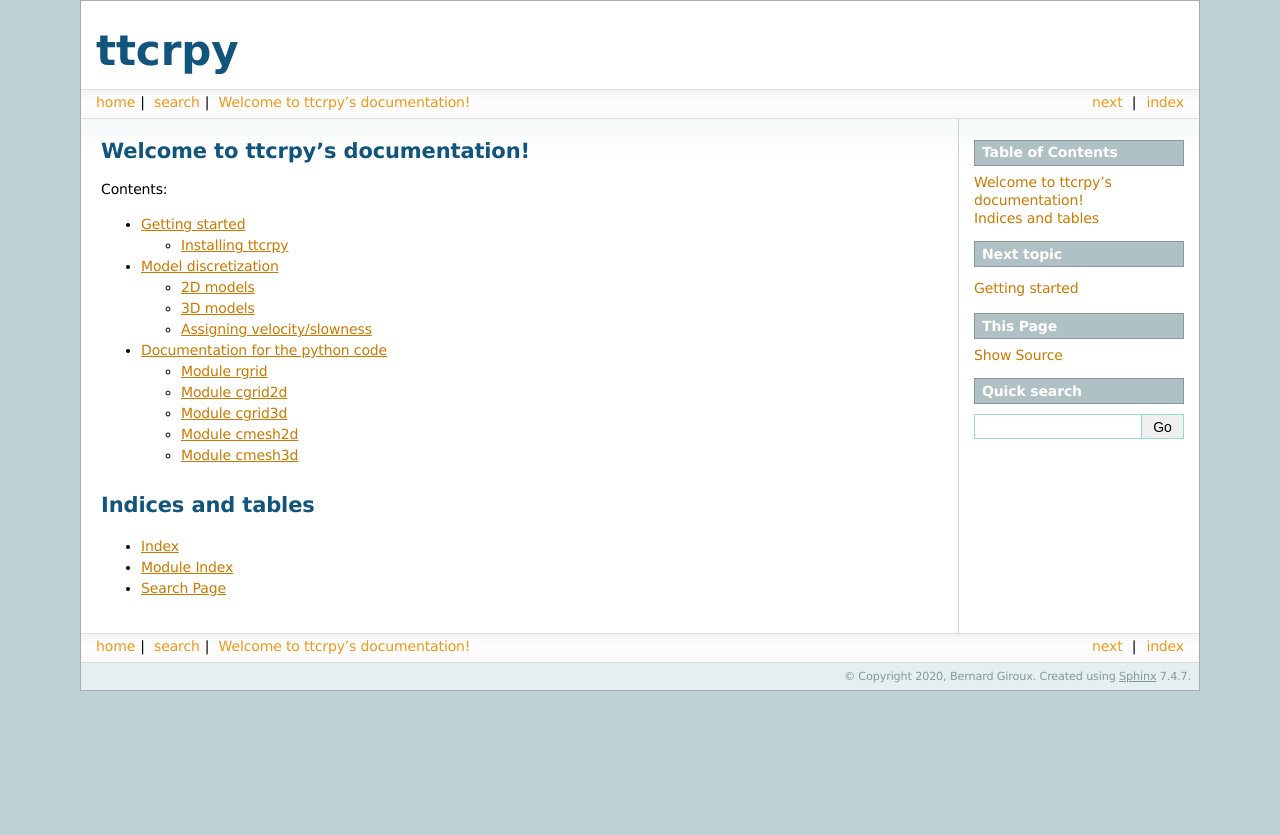
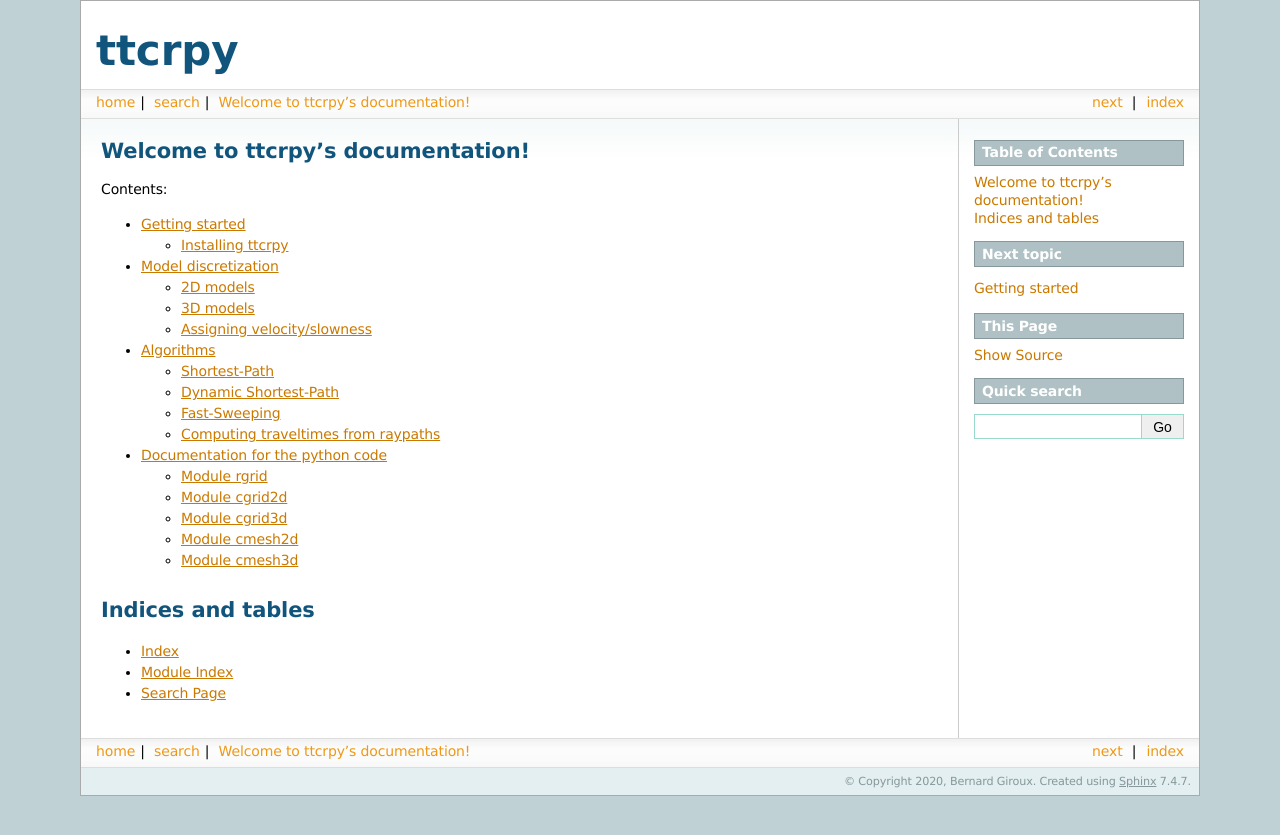
Before and after one commit to groupeLIAMG/ttcr, a Sphinx documentation site: the page built from docs/index.rst, in a window 1280 px wide. Shown: the top 835 px of the page. Built offline with Sphinx 7.4.7, drawn with Linux system fonts in a browser that asks for light colours; some of the changed lines change nothing that is shown.

Commit message:
added doc about algorithms

```diff
--- /dev/null
+++ b/docs/algorithms.rst
@@ -0,0 +1,117 @@
+********************
+Algorithms
+********************
+
+``ttcrpy`` contains implementations of three raytracing algorithms.
+
+Shortest-Path
+=============
+
+In the shortest path method (SPM), a grid of nodes is used to build a
+graph by connecting each node to its neighbours. The connections
+within the graph are assigned a length equal to the traveltime along
+it. Hence, by virtue of Fermat’s principle which states that a seismic
+ray follows the minimum traveltime curve, the shortest path between
+two points within the graph can be seen as an approximation of the
+raypath.
+
+The SPM algorithm proceeds as follows. After construction of the
+graph, all nodes are initialized to infinite time except the source
+nodes which are assigned their “time zero” values. A priority queue is
+then created and all source nodes are pushed into it. Priority queues
+are a type of container specifically designed such that its first
+element is always the one with highest priority, according to some
+strict weak ordering condition. In our case, the highest priority is
+attributed to the node having the smallest traveltime value. The
+traveltime is computed for all nodes connected to the earliest source
+node, the traveltime value at those nodes is updated with their new
+value, the parent node is set to the source node, and these nodes then
+are pushed into the queue. Then, the node with highest priority is
+popped from the queue, and the traveltime is computed at all nodes
+connected to it except the node parent.  The traveltime and parent
+values are updated if the traveltime is lower than the one previously
+assigned, and the nodes not already in the queue are pushed in. This
+process is repeated until the queue is empty.
+
+One particular aspect of the ``ttcrpy`` implementation is the concept
+of primary and secondary nodes.  Primary nodes are located at the
+vertexes of the cells, and secondary nodes are surrounding the cells
+on the edges and faces.  In 2D, only secondary edge nodes are
+introduced. Using secondary nodes allows improving the accuracy and
+angular coverage of the discrete raypaths.  The raypath, however, is
+an approximation which may deviate from the true raypath, as shown in
+the figure below which illustrates the case for a homogeneous model.
+
+.. image:: images/spm_rp_bw.*
+   :width: 300
+   :align: center
+
+
+Dynamic Shortest-Path
+=====================
+
+Using secondary nodes can be memory and computationally demanding in
+3D. With the dynamic variant of the Shortest-Path, the density of
+secondary nodes is intentionally set to a low value, and tertiary
+nodes are added to increase the density in the vicinity of the source.
+
+.. image:: images/figure02.*
+   :width: 400
+   :align: center
+
+In ``ttcrpy``, tertiary nodes are placed within a sphere centered on
+the source.  Tests have shown that a radius of about three times the
+mean cell edge length provides a good compromise between accuracy and
+computation time.
+
+Fast-Sweeping
+=============
+
+The Fast-Sweeping Method avoids the requirement to maintain a sorted
+list of nodes which can be time consuming and resource intensive. The
+method relies on Gauss-Seidel iterations to propagate the wave
+front. At each iteration, all the domain nodes are visited and
+convergence is reached for nodes along characteristic curves parallel
+to sweeping directions. The causality is ensured by using several
+Gauss-Seidel iterations with different directions so that all
+characteristic curves are scanned.
+
+Raypath computation
+-------------------
+
+Contrary to the SPM and DSPM, the FSM algorithm does not store raypath
+segments in memory.  When raypaths are needed, they must be computed
+in a second step.  The approach implemented in ``ttcrpy`` is to follow
+the steepest travel time gradient, from the receiver to the source, as
+illustrated in the figure below.
+
+.. image:: images/spm_rp_bw0.*
+   :width: 220
+.. image:: images/spm_rp_bw1.*
+   :width: 220
+.. image:: images/spm_rp_bw2.*
+   :width: 220
+
+
+
+Computing traveltimes from raypaths
+===================================
+
+With all three algorithms presented above, traveltimes are computed at
+all grid nodes.  In older version of ``ttcrpy``, we used to
+interpolate traveltimes at the receivers coordinates and return the
+interpolated values.  We have observed however that results are more
+accurate if traveltimes are computed in a subsequent step, in which
+raypaths are computed from the gradient of the traveltimes (as is done
+with the FSM when raypaths are needed), and traveltimes integrated
+along the raypaths.
+
+Computing traveltime from raypaths is available as an option for the
+subclasses of ``Grid3d`` and ``Mesh3d`` (in which the algorithms are
+actually implemented).  Because the computational cost of the second
+step is small in comparison to computing traveltime at the grid
+nodes, the option is activated by default.  We have observed however
+that for some model with very complex velocity distributions,
+convergence issues might arise with this option activated, and we
+suggest to use the SPM method with the option disabled in the latter
+case.
--- a/docs/index.rst
+++ b/docs/index.rst
@@ -13,6 +13,7 @@
 
    getting_started.rst
    model_discretization.rst
+   algorithms.rst
    code.rst
 
 
```
Also changed, not shown: docs/images/figure02.png (added), docs/images/spm_rp.png (added), docs/images/spm_rp_bw.png (added), docs/images/spm_rp_bw0.png (added), docs/images/spm_rp_bw1.png (added), docs/images/spm_rp_bw2.png (added), docs/images/spm_rp_bw3.png (added), docs/images/spm_rp_bw4.png (added), 8 other files.
